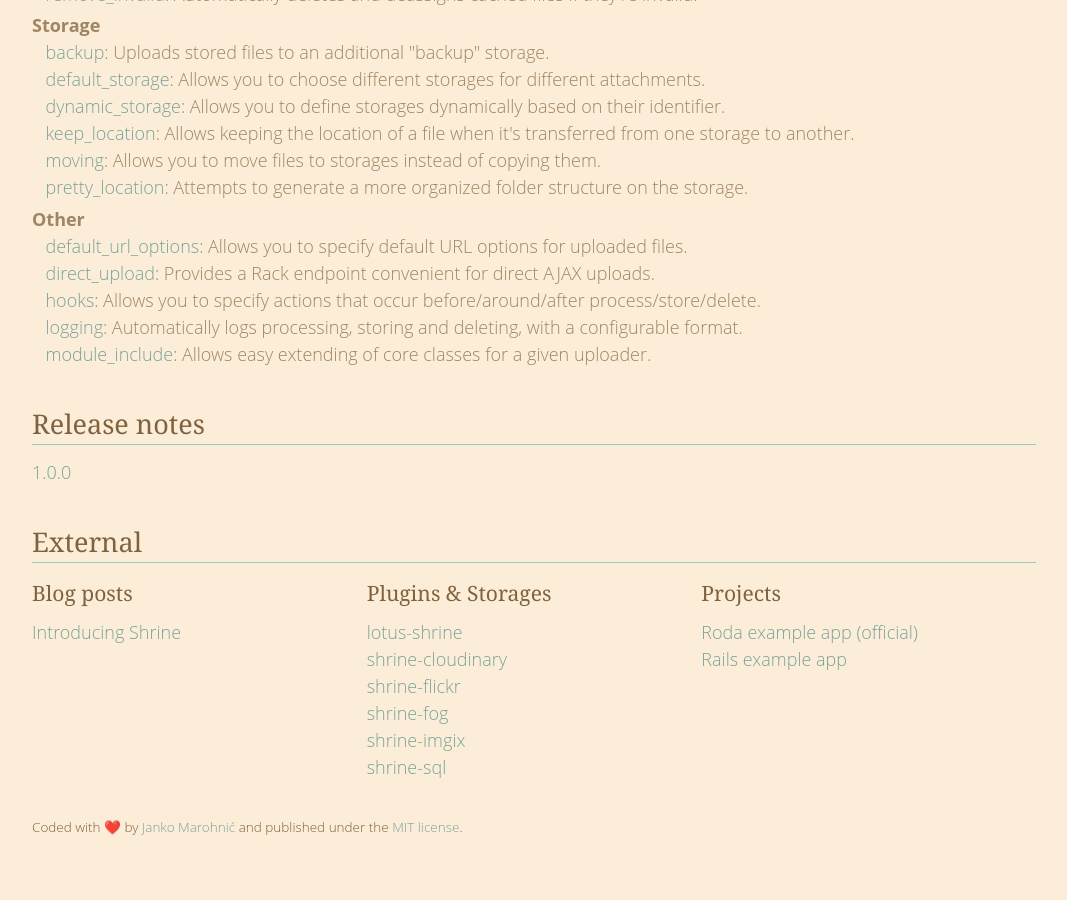
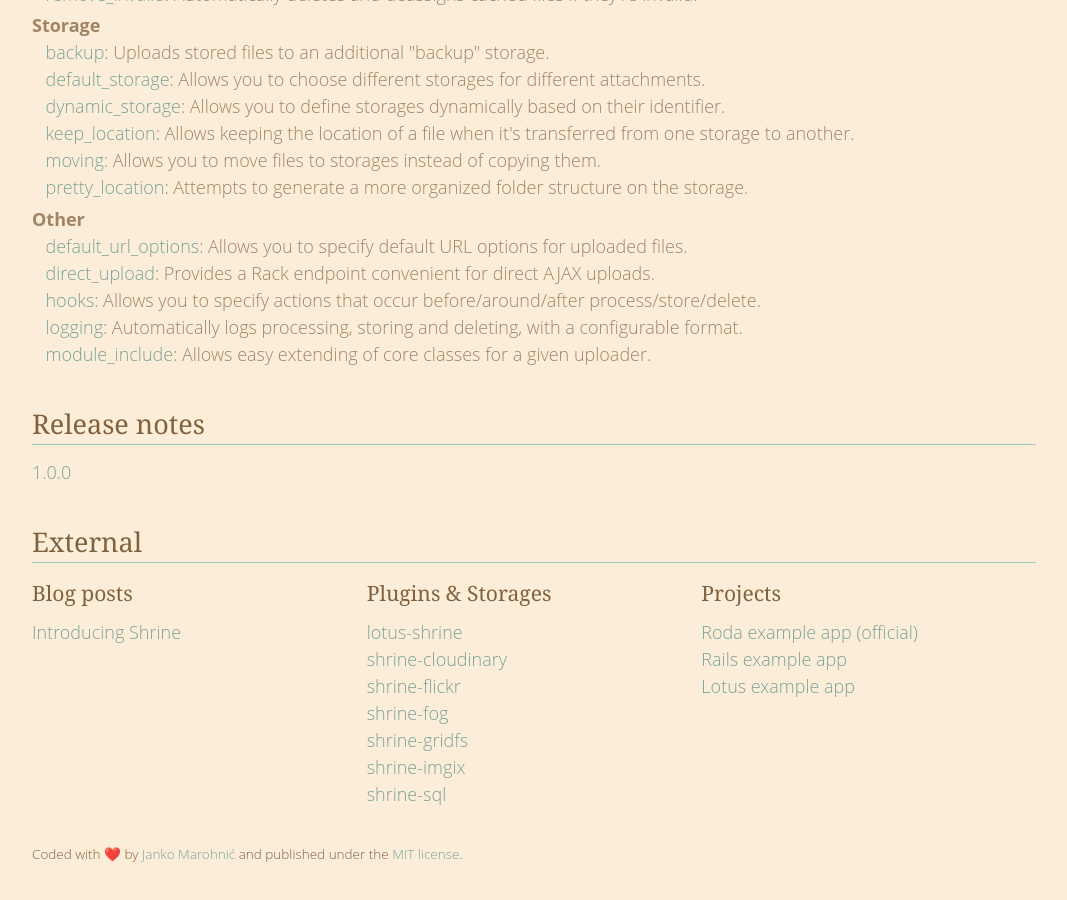
Before and after one commit to avinashcodeer/Romenics, a Jekyll site: the page built from www/index.html, in a window 1280 px wide and 900 px high, scrolled down 1407 px. Shown: the whole window, without its empty margins (106-1173 px from the left). Built offline with Jekyll 4.4.1, drawn with Linux system fonts in a browser that asks for light colours; emoji names are drawn with the system emoji font; before the commit the page ends 2280 px from its top, so only the background shows below that.

Commit message:
Link GridFS storage and Lotus example app

```diff
--- a/www/_data/external.yml
+++ b/www/_data/external.yml
@@ -20,6 +20,9 @@
       name: shrine-fog
       url: https://github.com/janko-m/shrine-fog
     -
+      name: shrine-gridfs
+      url: https://github.com/janko-m/shrine-gridfs
+    -
       name: shrine-imgix
       url: https://github.com/janko-m/shrine-imgix
     -
@@ -35,3 +38,6 @@
     -
       name: Rails example app
       url: https://github.com/erikdahlstrand/shrine-rails-example
+    -
+      name: Lotus example app
+      url: https://github.com/katafrakt/lotus-shrine-example
```
